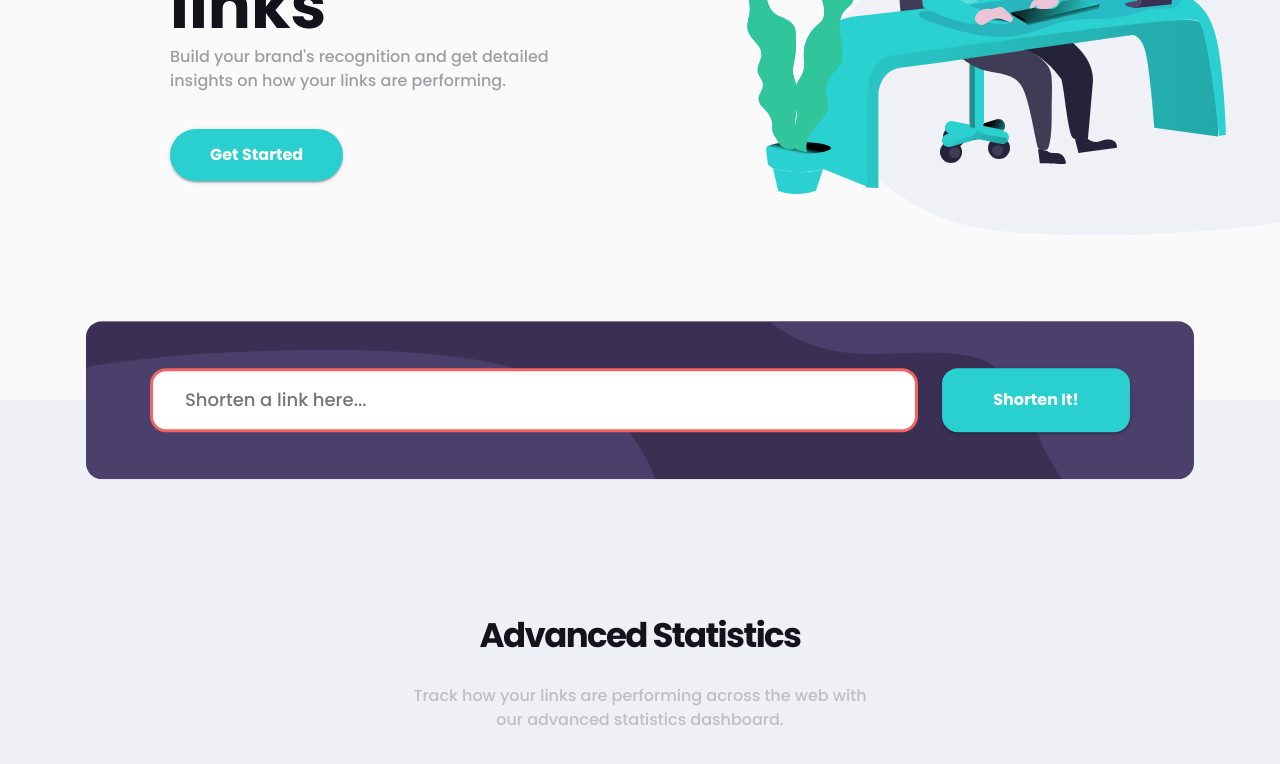
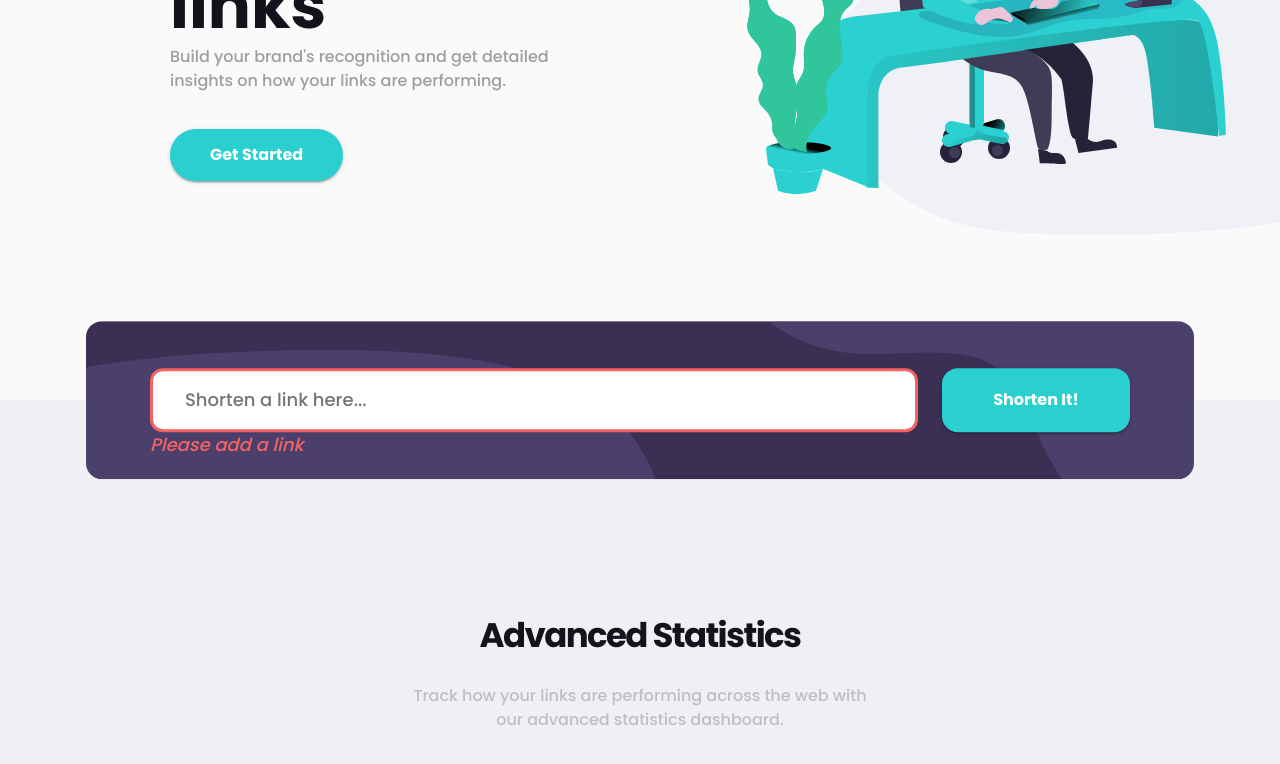
Before and after one commit to SimHoZebs/shortly-landing-page, a Next.js app: page / in a window 1280 px wide. Both pictures are taken after a click on the button "Shorten It!". Shown: the part 417-1181 px from the top of the page. Built offline with nearby package versions, Linux system fonts and the light colour scheme.

Commit message:
Added error helper text

```diff
--- a/layout/Cta.tsx
+++ b/layout/Cta.tsx
@@ -23,6 +23,7 @@ const Cta: React.FC = () => {
 
   return (
     <form className={style.cta} onSubmit={(e) => shorten(e)}>
+      <div className={style.cta__inputContainer}>
         <input
           onChange={(e) => setLink(e.target.value)}
           className={`${style.cta__input} ${isError && style.cta__input_error}`}
@@ -30,6 +31,12 @@ const Cta: React.FC = () => {
           placeholder="Shorten a link here..."
         />
 
+        {isError && (
+          <div className={style.cta__errorText}>
+            <i>Please add a link</i>
+          </div>
+        )}
+      </div>
       <Button
         id={style.cta__btn}
         onClick={(e) => shorten(e)}
--- a/scss/cta.module.scss
+++ b/scss/cta.module.scss
@@ -25,7 +25,7 @@ $inputBorder: 0.2rem;
     padding-left: 2rem;
     width: 48rem;
     border: $inputBorder white solid;
-    border-radius: 1rem;
+    border-radius: 0.8rem;
     height: 4rem;
     background: white;
 
@@ -40,6 +40,11 @@ $inputBorder: 0.2rem;
       }
     }
   }
+
+  &__errorText {
+    color: var.$error;
+    position: absolute;
+  }
 }
 
 #cta {
--- a/styles/css/cta.module.css
+++ b/styles/css/cta.module.css
@@ -22,7 +22,7 @@
   padding-left: 2rem;
   width: 48rem;
   border: 0.2rem white solid;
-  border-radius: 1rem;
+  border-radius: 0.8rem;
   height: 4rem;
   background: white;
 }
@@ -35,6 +35,10 @@
 .cta__input_error:focus {
   border: 0.2rem #f46262 solid;
 }
+.cta__errorText {
+  color: #f46262;
+  position: absolute;
+}
 
 #cta__btn {
   margin-left: 1.5rem;
```
Also changed, not shown: 1 other file (tests, documents, lock files or other folders). Lines whose indentation alone changed are shown as unchanged.
